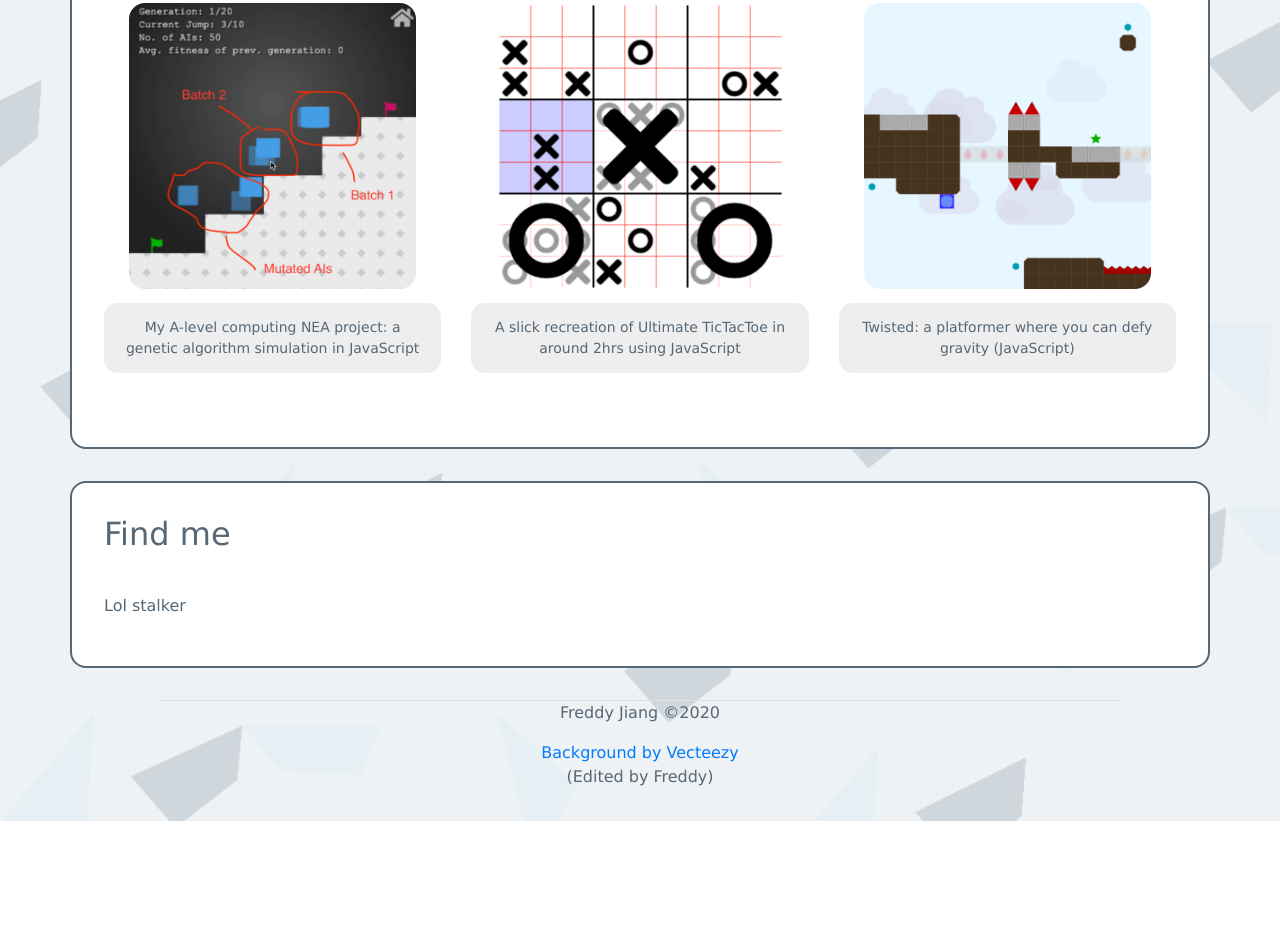
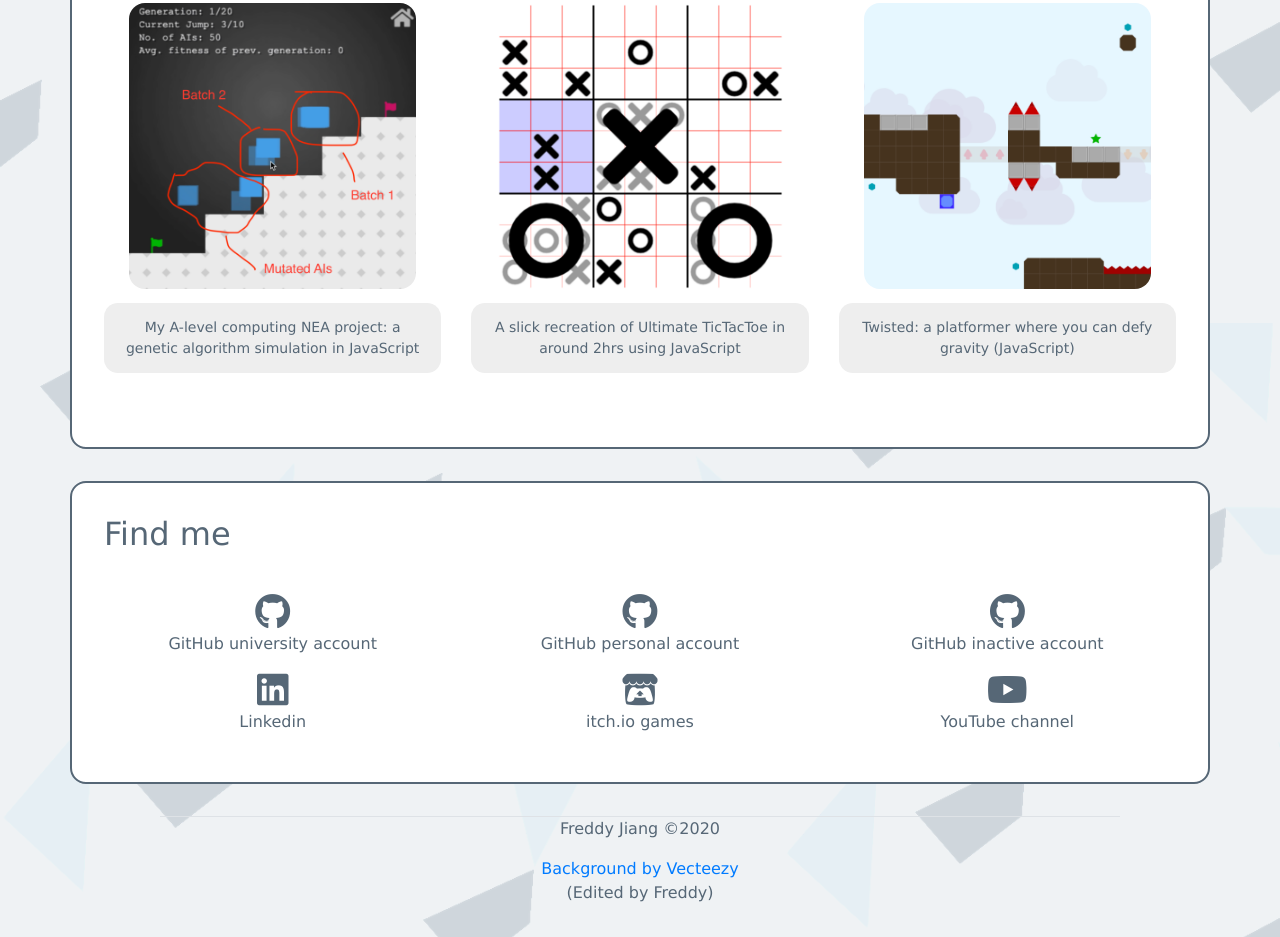
Before and after one commit to ImpTJ/ImpTJ.github.io, a plain HTML site: page index.html in a window 1280 px wide. Shown: the part 1469-2406 px from the top of the page. Before the commit the page ends 2290 px from the top, so only its background shows below. Drawn offline with nearby package versions, Linux system fonts and the light colour scheme.

Commit message:
Added social contacts

```diff
--- a/index.html
+++ b/index.html
@@ -7,6 +7,8 @@
 
 		<!-- Bootstrap CSS -->
 		<link rel="stylesheet" href="https://maxcdn.bootstrapcdn.com/bootstrap/4.0.0/css/bootstrap.min.css" integrity="sha384-Gn5384xqQ1aoWXA+058RXPxPg6fy4IWvTNh0E263XmFcJlSAwiGgFAW/dAiS6JXm" crossorigin="anonymous">
+
+		<link rel="stylesheet" href="https://cdnjs.cloudflare.com/ajax/libs/font-awesome/5.14.0/css/all.min.css">
 
 		<link rel="stylesheet" href="style.css">
 
@@ -102,9 +104,49 @@
 				</div>
 			</div>
 		</div>
+
 		<div class="container" id="contact-section">
 			<h2>Find me</h2>
-			<p>Lol stalker</p>
+			<div class="row">
+				<div class="col-sm-4 social-section">
+					<a href="https://github.com/ImpTJ" target="_blank">
+						<i class="fab fa-github social-icons"></i>
+					</a>
+					<p>GitHub university account</p>
+				</div>
+				<div class="col-sm-4 social-section">
+					<a href="https://github.com/LiteTJ" target="_blank">
+						<i class="fab fa-github social-icons"></i>
+					</a>
+					<p>GitHub personal account</p>
+				</div>
+				<div class="col-sm-4 social-section">
+					<a href="https://github.com/SlipAndSlyde" target="_blank">
+						<i class="fab fa-github social-icons"></i>
+					</a>
+					<p>GitHub inactive account</p>
+				</div>
+			</div>
+			<div class="row">
+				<div class="col-sm-4 social-section">
+					<a href="https://www.linkedin.com/in/freddy-jiang-a949331a3/" target="_blank">
+						<i class="fab fa-linkedin social-icons"></i>
+					</a>
+					<p>Linkedin</p>
+				</div>
+				<div class="col-sm-4 social-section">
+					<a href="https://litetj.itch.io" target="_blank">
+						<i class="fab fa-itch-io social-icons"></i>
+					</a>
+					<p>itch.io games</p>
+				</div>
+				<div class="col-sm-4 social-section">
+					<a href="https://www.youtube.com/channel/UCKzgLvX6wWbL1UbyAQ2GATQ" target="_blank">
+						<i class="fab fa-youtube social-icons"></i>
+					</a>
+					<p>YouTube channel</p>
+				</div>
+			</div>
 		</div>
 
 		<footer class="border-top w-75 mx-auto">
--- a/style.css
+++ b/style.css
@@ -72,6 +72,14 @@ body {
 	border-radius: 1em;
 }
 
+#contact-section .social-section {
+	text-align: center;
+}
+
+#contact-section .social-icons {
+	font-size: 36px;
+}
+
 footer {
 	text-align: center;
 	margin-bottom: 2em;
```
